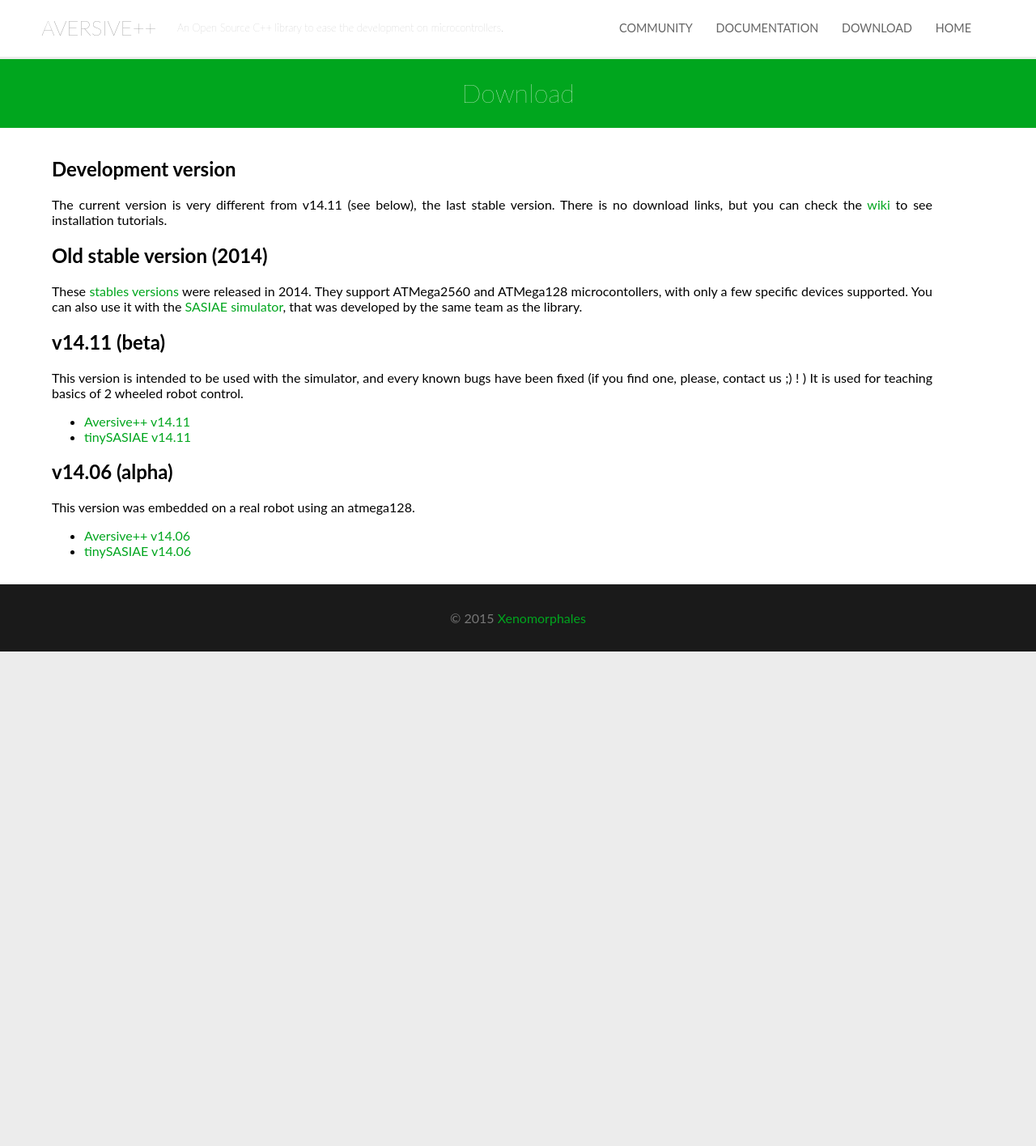
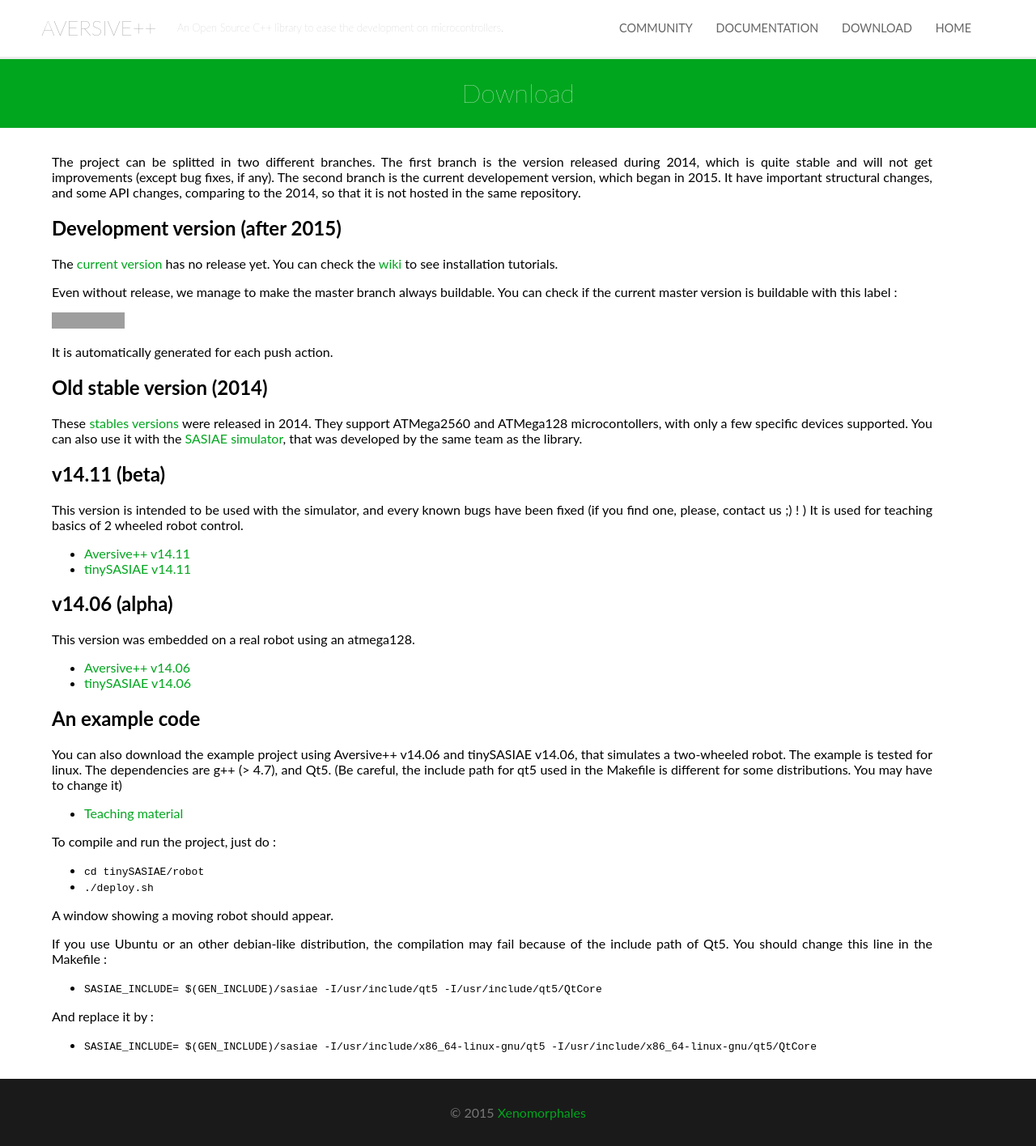
Before and after one commit to AversivePlusPlus/AversivePlusPlus.github.io, a Jekyll site: the page built from download.md, in a window 1280 px wide. Shown: the whole page at 81% size. Built offline with Jekyll 4.4.1, drawn with Linux system fonts in a browser that asks for light colours; before the commit the page ends 900 px from its top, so only the background shows below that; grey boxes are pictures that could not be loaded.

Commit message:
Improved Download page

```diff
--- a/download.md
+++ b/download.md
@@ -4,11 +4,22 @@ title: Download
 is_main: true
 ---
 
-# Development version
+The project can be splitted in two different branches.
+The first branch is the version released during 2014, which is quite stable and will not get improvements (except bug fixes, if any).
+The second branch is the current developement version, which began in 2015. It have important structural changes, and some API changes, comparing to the 2014, so that it is not hosted in the same repository.
 
-The current version is very different from v14.11 (see below), the last stable version.
-There is no download links, but you can check the [wiki](https://github.com/AversivePlusPlus/AversivePlusPlus/wiki)
+# Development version (after 2015)
+
+The [current version](https://github.com/AversivePlusPlus/AversivePlusPlus) has no release yet.
+You can check the [wiki](https://github.com/AversivePlusPlus/AversivePlusPlus/wiki)
 to see installation tutorials.
+
+Even without release, we manage to make the master branch always buildable.
+You can check if the current master version is buildable with this label :
+
+![build?](https://travis-ci.org/AversivePlusPlus/AversivePlusPlus.svg?branch=master)
+
+It is automatically generated for each push action.
 
 # Old stable version (2014)
 
@@ -31,3 +42,27 @@ This version was embedded on a real robot using an atmega128.
 
  - [Aversive++ v14.06](https://github.com/astralien3000/aversive--/archive/v14.06.tar.gz)
  - [tinySASIAE v14.06](https://github.com/astralien3000/tinySASIAE/archive/v14.06.tar.gz)
+
+## An example code
+
+You can also download the example project using Aversive++ v14.06 and tinySASIAE v14.06, that simulates a two-wheeled robot.
+The example is tested for linux. The dependencies are g++ (> 4.7), and Qt5.
+(Be careful, the include path for qt5 used in the Makefile is different for some distributions. You may have to change it)
+
+ - [Teaching material](https://drive.google.com/file/d/0B9V_NolZXjZ-SGczc0o0RDdzeXc/view?usp=sharing)
+
+To compile and run the project, just do :
+
+ - `cd tinySASIAE/robot`
+ - `./deploy.sh`
+
+A window showing a moving robot should appear.
+
+If you use Ubuntu or an other debian-like distribution,
+the compilation may fail because of the include path of Qt5. You should change this line in the Makefile :
+
+ - `SASIAE_INCLUDE= $(GEN_INCLUDE)/sasiae -I/usr/include/qt5 -I/usr/include/qt5/QtCore`
+
+And replace it by :
+
+ - `SASIAE_INCLUDE= $(GEN_INCLUDE)/sasiae -I/usr/include/x86_64-linux-gnu/qt5 -I/usr/include/x86_64-linux-gnu/qt5/QtCore`
```
